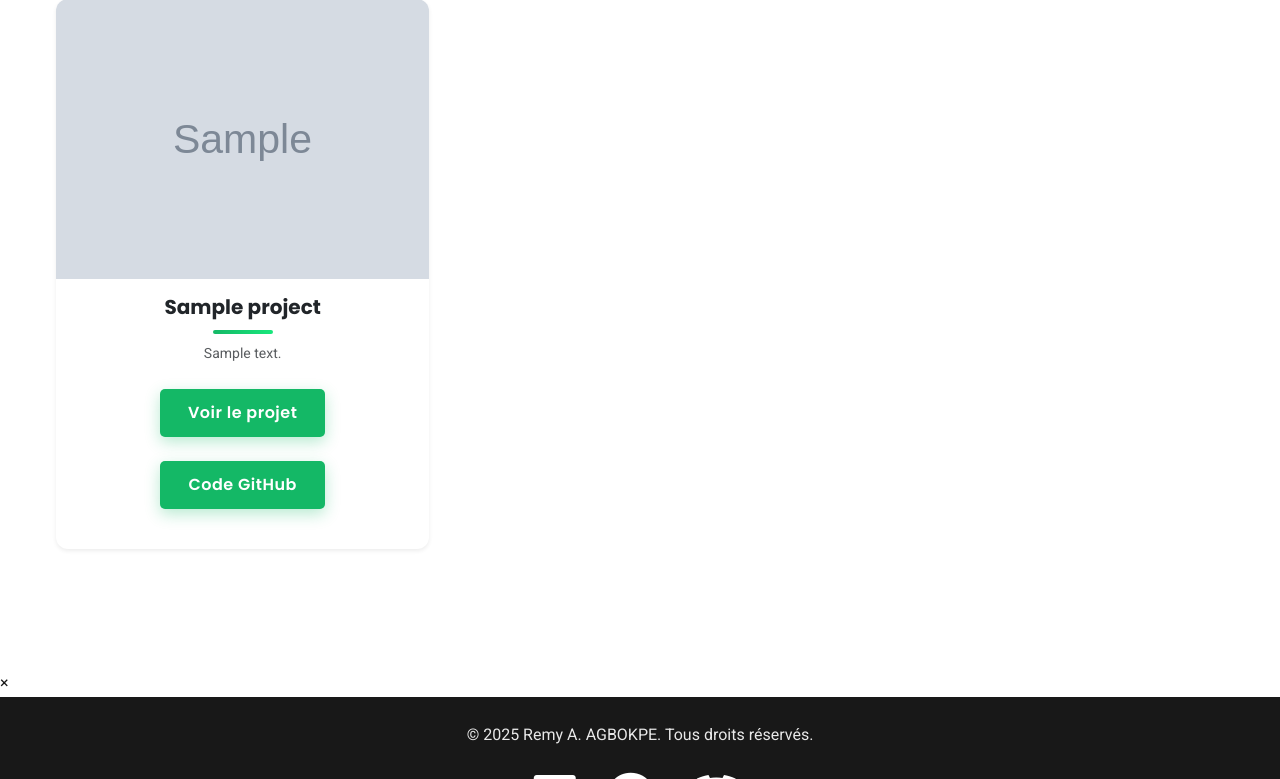
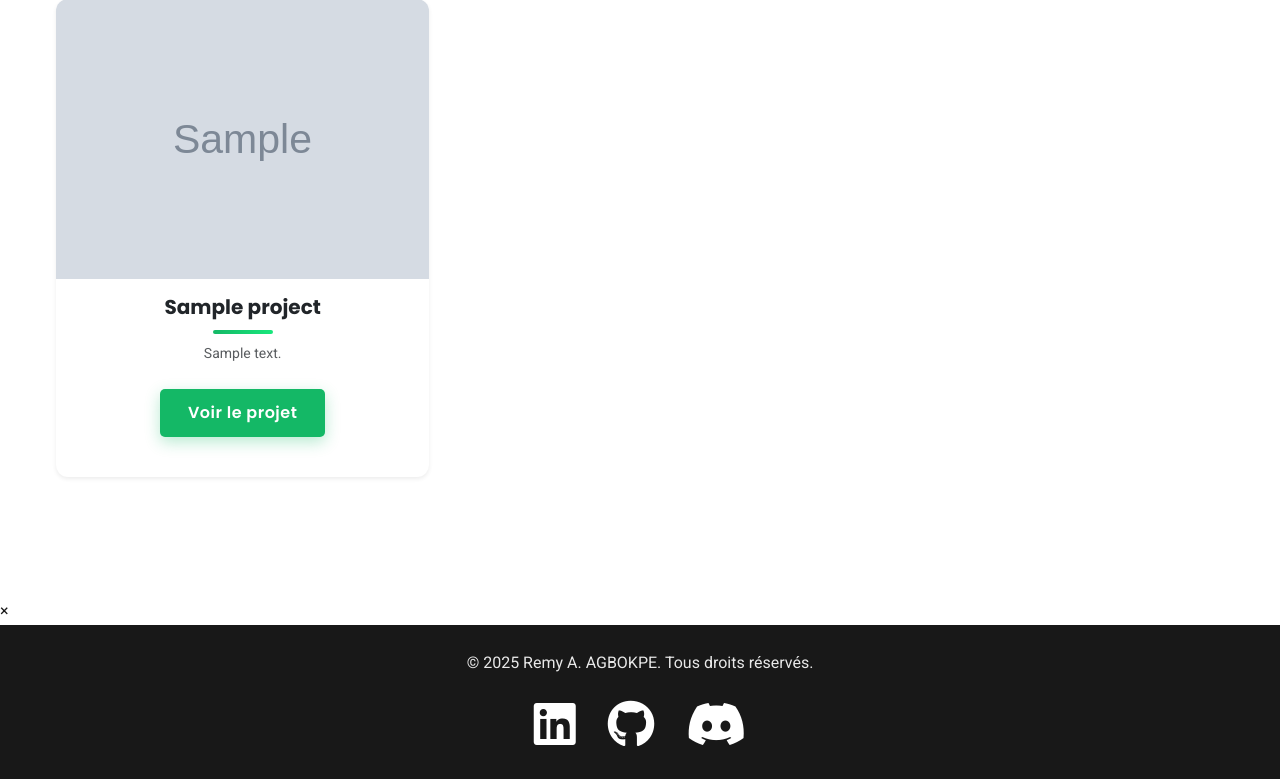
Before and after one commit to hackwithoutbarriers/Portfolio-Remy-Agbokpe, a Flask app: template templates/projects.html in a window 1280 px wide. Shown: the part 291-1070 px from the top of the page. Run offline with Flask 3, Linux system fonts and the light colour scheme; the template is opened without the code that fills it: most values are stand-ins (such as "Sample title", 1, 10 or a date in 2020); grey boxes marked "Sample" are stand-in pictures.

Commit message:
Add files via upload

```diff
--- a/templates/projects.html
+++ b/templates/projects.html
@@ -32,12 +32,7 @@ e-commerce, mobiles et solutions d'analyse de données.{% endblock %}
             <p class="card-text small text-muted">{{ project.description }}</p>
             <div class="d-flex flex-wrap justify-content-center gap-2">
               {% if project.live_link and project.live_link != '#' %}
-              <a href="{{ project.live_link }}" class="btn project-btn">Voir le projet</a>
-              {% endif %}
-              {% if project.github_link %}
-              <a href="{{ project.github_link }}" target="_blank" class="btn project-btn">
-                Code GitHub
-              </a>
+              <a href="{{ project.live_link }}" class="btn project-btn" target="_blank">Voir le projet</a>
               {% endif %}
             </div>
           </div>
```
